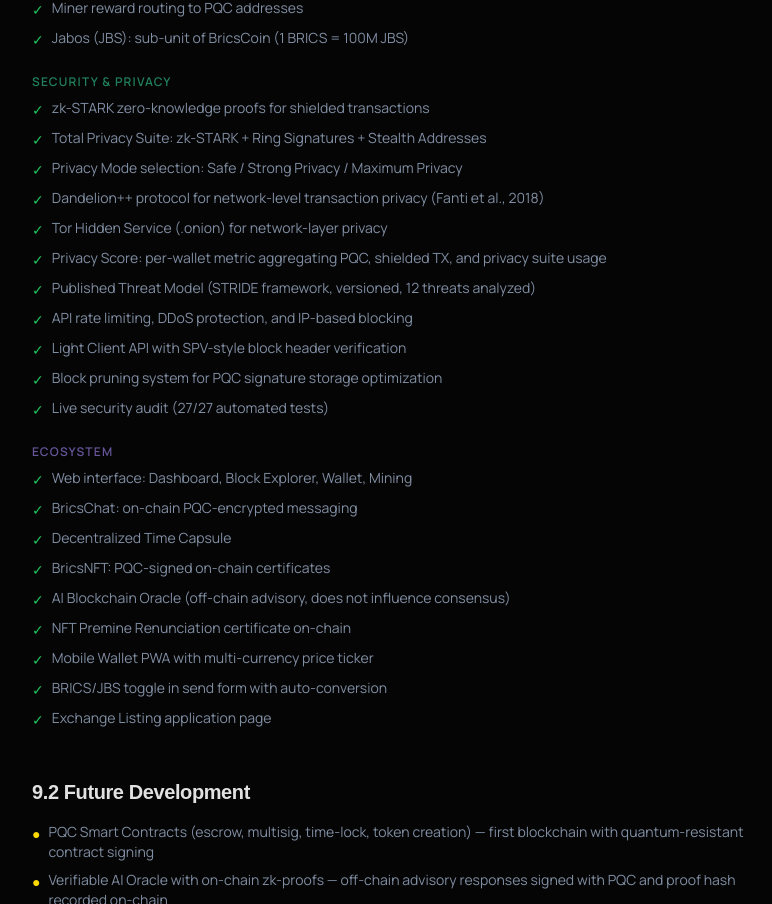
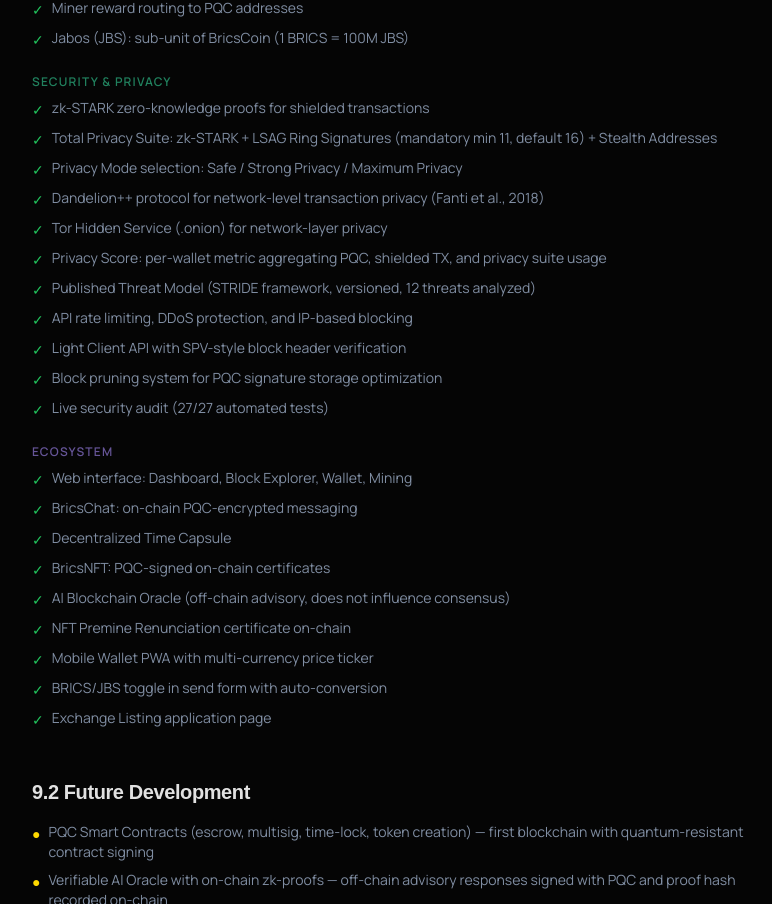
Before and after one commit to Bricscoin2026/Bricscoin, a React (Create React App) app in the folder frontend/: page /whitepaper in a window 1280 px wide. Shown: the part 11096-12000 px from the top of the page, without its empty margins (376-1148 px from the left). Built offline with nearby package versions, Linux system fonts and the light colour scheme; no server answers; a web font is replaced by a local one.

Commit message:
auto-commit for 22863da8-564a-4075-ae21-42e54c1567e7

```diff
--- a/frontend/src/pages/Whitepaper.jsx
+++ b/frontend/src/pages/Whitepaper.jsx
@@ -522,7 +522,7 @@ export default function Whitepaper() {
           <div className="space-y-2 my-2">
             {[
               "zk-STARK zero-knowledge proofs for shielded transactions",
-              "Total Privacy Suite: zk-STARK + Ring Signatures + Stealth Addresses",
+              "Total Privacy Suite: zk-STARK + LSAG Ring Signatures (mandatory min 11, default 16) + Stealth Addresses",
               "Privacy Mode selection: Safe / Strong Privacy / Maximum Privacy",
               "Dandelion++ protocol for network-level transaction privacy (Fanti et al., 2018)",
               "Tor Hidden Service (.onion) for network-layer privacy",
```
